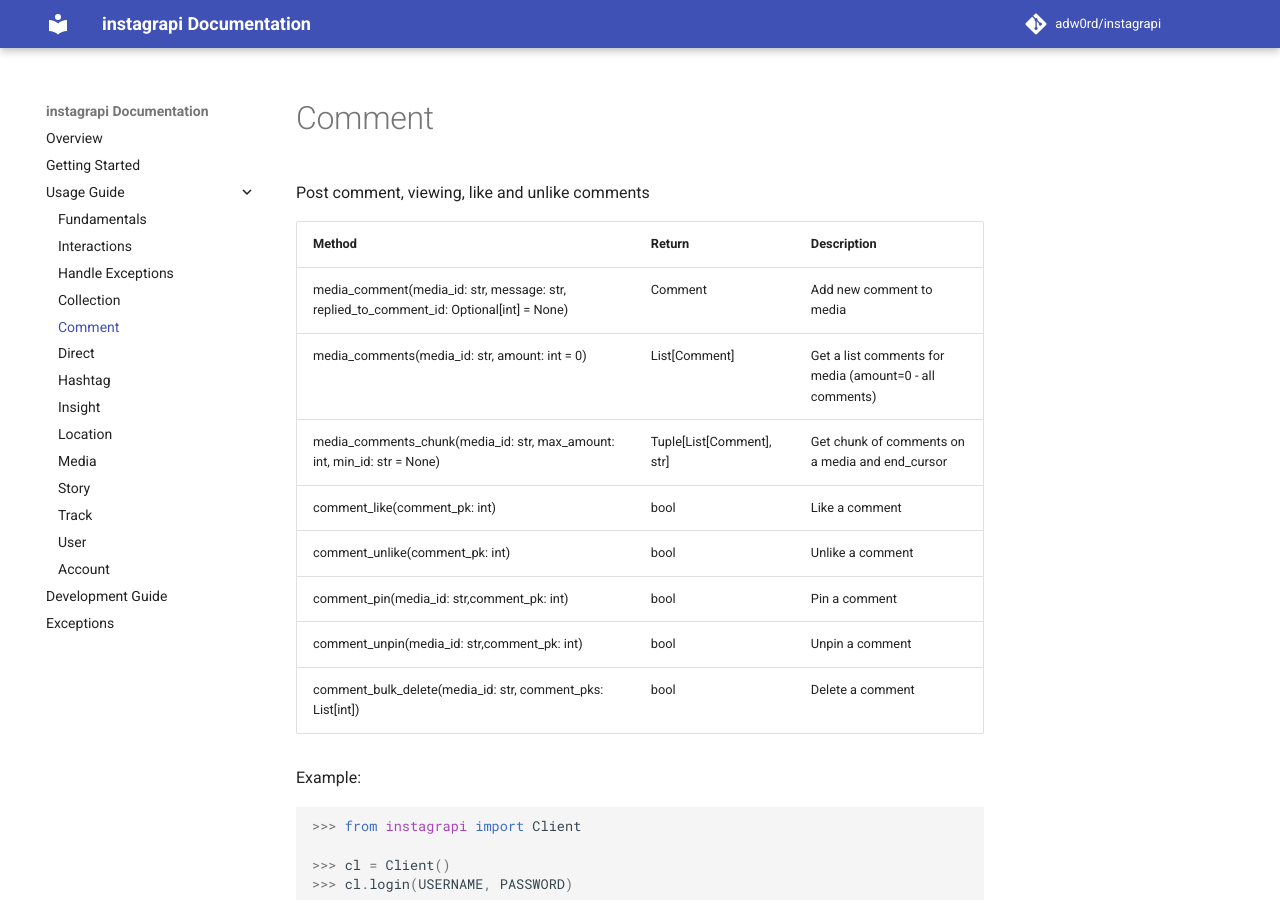
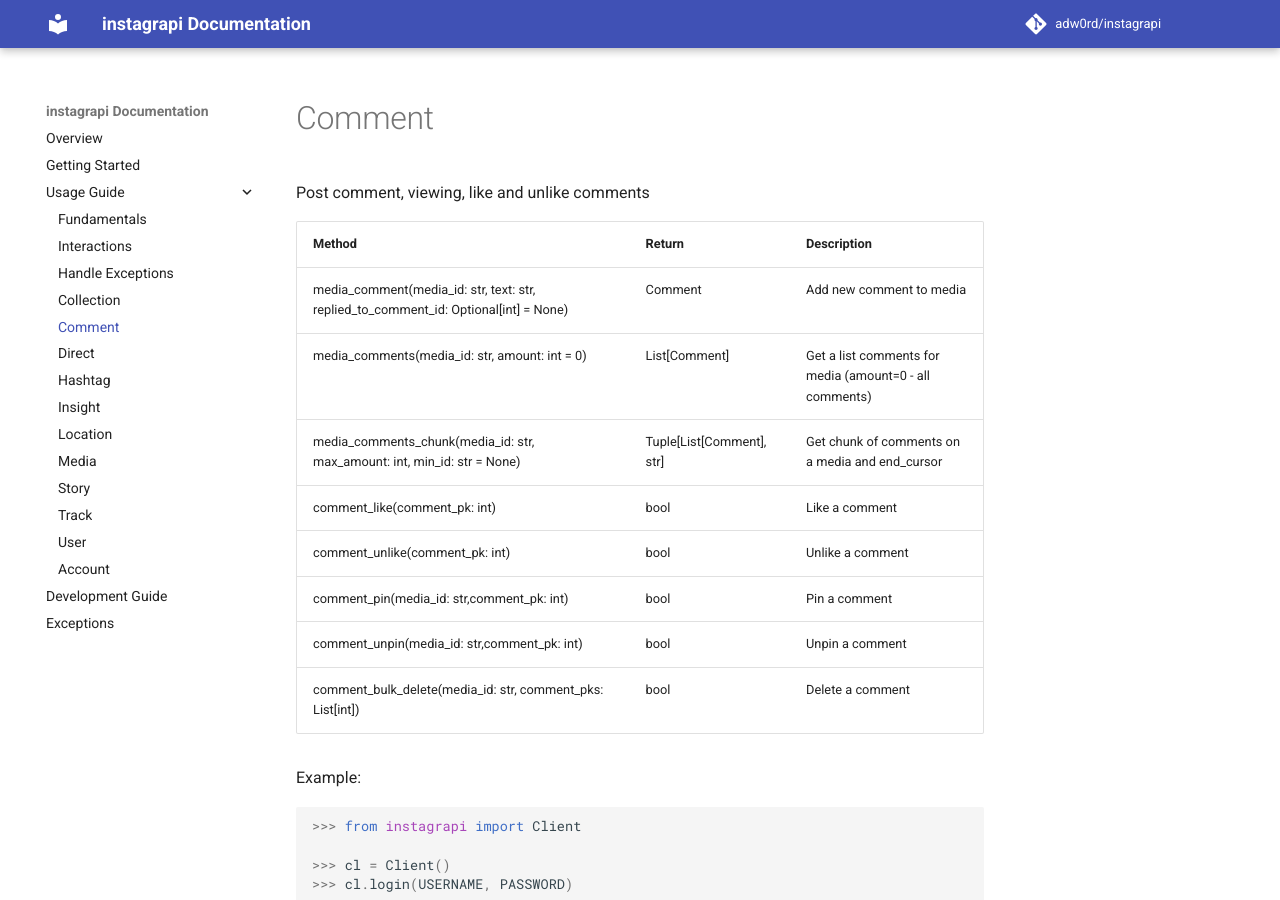
Before and after one commit to subzeroid/instagrapi, an MkDocs documentation site: the page built from docs/usage-guide/comment.md, in a window 1280 px wide and 900 px high. Built offline with MkDocs 1.6.1 and Material for MkDocs 9.7.7, drawn with Linux system fonts in a browser that asks for light colours; comment, search, counter and statistics services are not loaded; the version menu is left out.

Commit message:
Update comment.md
The name of this parameter in the doc is different from the code.

https://github.com/adw0rd/instagrapi/blob/533620f4f644b86d652209a6621143ebe4119a2f/instagrapi/mixins/comment.py#L120

```diff
--- a/docs/usage-guide/comment.md
+++ b/docs/usage-guide/comment.md
@@ -4,7 +4,7 @@
 
 | Method                                                                                  | Return             | Description
 | --------------------------------------------------------------------------------------- | ------------------ | --------------------------
-| media_comment(media_id: str, message: str, replied_to_comment_id: Optional[int] = None) | Comment            | Add new comment to media
+| media_comment(media_id: str, text: str, replied_to_comment_id: Optional[int] = None) | Comment            | Add new comment to media
 | media_comments(media_id: str, amount: int = 0)                                          | List\[Comment]     | Get a list comments for media (amount=0 - all comments)
 | media_comments_chunk(media_id: str, max_amount: int, min_id: str = None) | Tuple[List[Comment], str] | Get chunk of comments on a media and end_cursor
 | comment_like(comment_pk: int)                                                           | bool               | Like a comment
```
